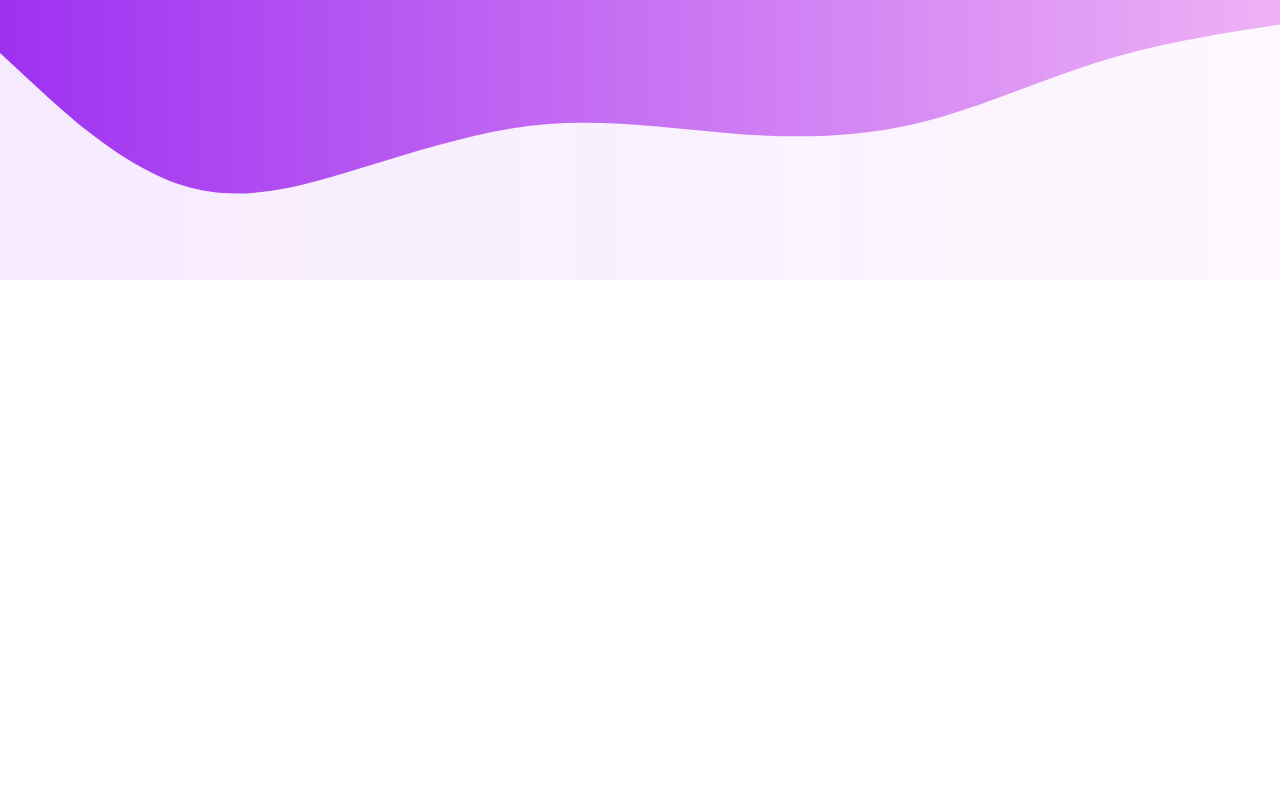
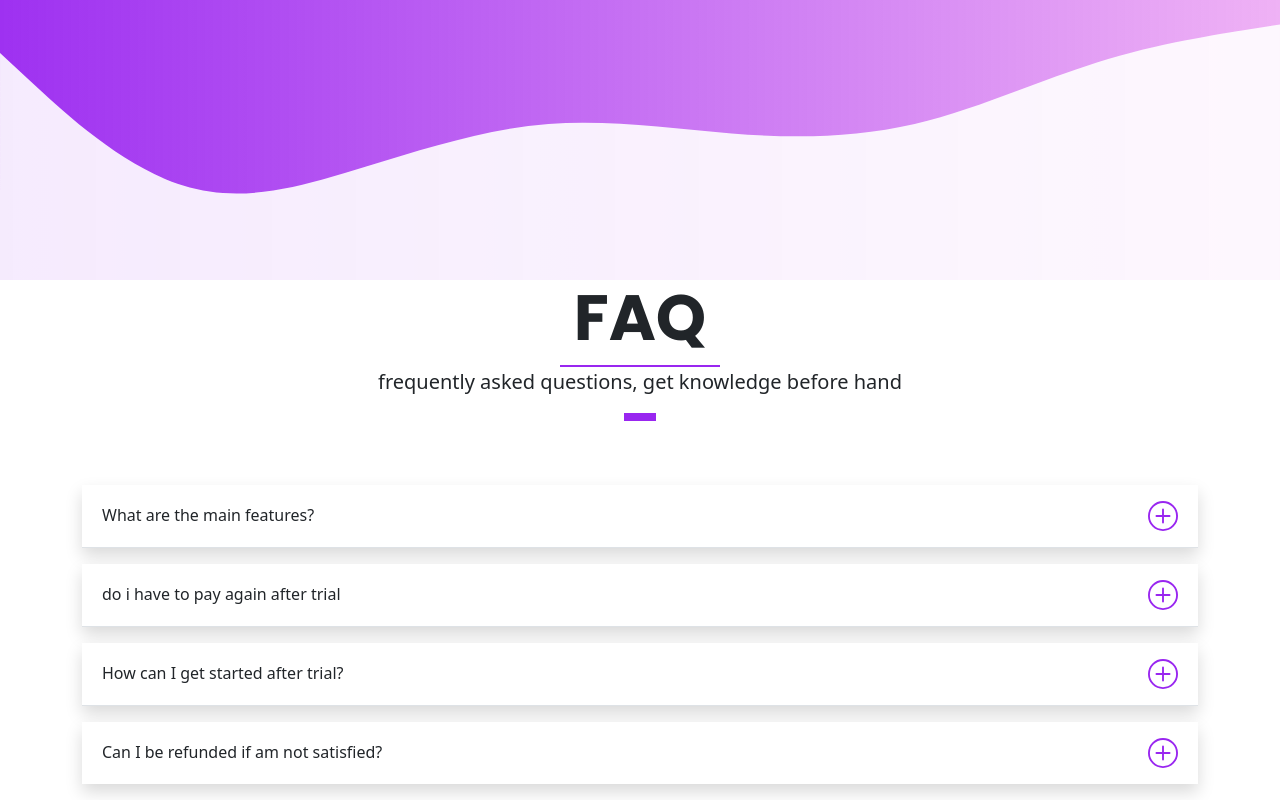
Before and after one commit to EverettVincent/profile-site-with-sass-bootstrap, a website: page index.html in a window 1280 px wide. Shown: the part 4111-4911 px from the top of the page. Before the commit the page ends 4391 px from the top, so only its background shows below. Drawn offline with Linux system fonts and the light colour scheme.

Commit message:
Finished Section 6  FAQ  with accordian

```diff
--- a/index.html
+++ b/index.html
@@ -13,9 +13,9 @@
     <link href="https://fonts.googleapis.com/css2?family=Poppins:ital,wght@0,100;0,200;0,300;0,400;0,500;0,600;0,700;0,800;0,900;1,100;1,200;1,300;1,400;1,500;1,600;1,700;1,800;1,900&display=swap" rel="stylesheet" />
   </head>
   <body>
-    <!-- *******************************************************************************  -->
-    <!--              START SECTION 1 - THE NAVBAR SECTION                                -->
-    <!-- ******************************************************************************** -->
+    <!-- ******************************************************************************* -->
+    <!--              START SECTION 1 - THE NAVBAR SECTION                               -->
+    <!-- ********************************************************************************-->
 
     <nav class="navbar navbar-expand-lg navbar-light navbar-dark menu shadow fixed-top">
       <div class="container">
@@ -60,14 +60,14 @@
       </div>
     </nav>
 
-    <!-- *******************************************************************************  -->
-    <!--              START SECTION 2 - THE INTRO  SECTION                                -->
-    <!-- ******************************************************************************** -->
+    <!-- ******************************************************************************* -->
+    <!--              START SECTION 2 - THE INTRO  SECTION                               -->
+    <!-- ********************************************************************************-->
 
     <section id="home" class="intro-section">
       <div class="container">
         <div class="row align-items-center text-white">
-          <!-- START THE CONTENT FOR THE INTRO -->
+          <!-- START THE CONTENT FOR THE INTRO-->
           <div class="col-md-6 intros text-start">
             <h1 class="display-2">
               <span class="display-2--intro">Hey, I'm Patrick</span>
@@ -82,7 +82,7 @@
             </button>
           </div>
 
-          <!-- START THE CONTENT FOR THE VIDEO -->
+          <!-- START THE CONTENT FOR THE VIDEO-->
           <div class="col-md-6 intros text-end">
             <div class="video-box">
               <img src="images/arts/intro-section-illustration.png" alt="video illustration" class="img-fluid" />
@@ -113,9 +113,9 @@
       })
     </script>
 
-    <!-- *******************************************************************************  -->
-    <!--              START SECTION 3 - THE COMPANIES                                     -->
-    <!-- ******************************************************************************** -->
+    <!-- ******************************************************************************* -->
+    <!--              START SECTION 3 - THE COMPANIES                                    -->
+    <!-- ********************************************************************************-->
 
     <section id="companies" class="companies">
       <div class="container">
@@ -125,7 +125,7 @@
         </div>
       </div>
 
-      <!-- START THE COMPANIES CONTENT -->
+      <!-- START THE COMPANIES CONTENT-->
       <div class="container">
         <div class="row">
           <div class="col-md-4 col-lg-2">
@@ -169,9 +169,9 @@
       </div>
     </section>
 
-    <!-- *******************************************************************************  -->
-    <!--              START SECTION 4 - THE SERVICES                                      -->
-    <!-- ******************************************************************************** -->
+    <!-- ******************************************************************************* -->
+    <!--              START SECTION 4 - THE SERVICES                                     -->
+    <!-- ********************************************************************************-->
 
     <section id="services" class="services">
       <di class="container">
@@ -180,7 +180,7 @@
           <div class="heading-line mb-1"></div>
         </div>
 
-      <!-- START THE DESCRIPTION CONTENT -->
+      <!-- START THE DESCRIPTION CONTENT-->
         <div class="row pt-2 pb-2 mt-0 mb-3">
           <div class="col-md-6 border-right">
             <div class="bg-white p-3">
@@ -200,9 +200,9 @@
         </div>
       </div>
 
-  <!-- START THE CONTENT FOR THE SERVICES  -->
+  <!-- START THE CONTENT FOR THE SERVICES -->
   <div class="container">
-    <!-- START THE MARKETING CONTENT  -->
+    <!-- START THE MARKETING CONTENT -->
     <div class="row">
       <div class="col-lg-6 col-md-6 col-sm-12 col-xs-12 services mt-4">
         <div class="services__content">
@@ -224,7 +224,7 @@
         </div>
       </div>
     </div>
-    <!-- START THE WEB DEVELOPMENT CONTENT  -->
+    <!-- START THE WEB DEVELOPMENT CONTENT -->
     <div class="row">
       <div class="col-lg-6 col-md-6 col-sm-12 col-xs-12 services mt-4 text-start">
         <div class="services__pic">
@@ -246,7 +246,7 @@
         </div>
       </div>
     </div>
-    <!-- START THE CLOUD HOSTING CONTENT  -->
+    <!-- START THE CLOUD HOSTING CONTENT -->
     <div class="row">
       <div class="col-lg-6 col-md-6 col-sm-12 col-xs-12 services mt-4">
         <div class="services__content">
@@ -271,9 +271,9 @@
   </div>
     </section>
 
-  <!-- *******************************************************************************  -->
-  <!--              START SECTION 5 - THE TESTIMONIALS                                  -->
-  <!-- ******************************************************************************** -->
+  <!-- ******************************************************************************* -->
+  <!--              START SECTION 5 - THE TESTIMONIALS                                 -->
+  <!-- ********************************************************************************-->
 
 <section id="testimonials" class="testimonials">
   <svg xmlns="http://www.w3.org/2000/svg" viewBox="0 0 1440 320"><path fill="#ffffff" fill-opacity="0.9" d="M0,64L34.3,96C68.6,128,137,192,206,213.3C274.3,235,343,213,411,192C480,171,549,149,617,144C685.7,139,754,149,823,154.7C891.4,160,960,160,1029,144C1097.1,128,1166,96,1234,74.7C1302.9,53,1371,43,1406,37.3L1440,32L1440,0L1405.7,0C1371.4,0,1303,0,1234,0C1165.7,0,1097,0,1029,0C960,0,891,0,823,0C754.3,0,686,0,617,0C548.6,0,480,0,411,0C342.9,0,274,0,206,0C137.1,0,69,0,34,0L0,0Z"></path></svg>
@@ -284,14 +284,14 @@
       <p class="lead pt-1">What our clients are saying</p>
     </div>
 
-  <!-- START THE CAROUSEL CONTENTS -->
+  <!-- START THE CAROUSEL CONTENTS-->
    <div class="row align-items-center">
     <div id="carouselExampleCaptions" class="carousel slide">
       <div class="carousel-inner">
 
-        <!-- CAROUSEL ITEM 1 -->
+        <!-- CAROUSEL ITEM 1-->
         <div class="carousel-item">
-          <!-- testimonials card -->
+          <!-- testimonials card-->
           <div class="testimonials__card">
               <p class="lh-lg">
                   <i class="fas fa-quote-left"></i>
@@ -306,20 +306,20 @@
                 </div>
               </p>
           </div>
-          <!-- client picture -->
+          <!-- client picture-->
            <div class="testimonials__picture">
             <img src="images/testimonials/client-1.jpg" alt="client-1 picture" class="img-fluid rounded-circle">
            </div>
-           <!-- client name and role -->
+           <!-- client name and role-->
             <div class="testimonials__name">
               <h3>Patrick Muriungi</h3>
               <p class="fw-light">CEO & Founder</p>
             </div>
         </div>
 
-        <!-- CAROUSEL ITEM 2 -->
+        <!-- CAROUSEL ITEM 2-->
         <div class="carousel-item active">
-          <!-- testimonials card -->
+          <!-- testimonials card-->
           <div class="testimonials__card">
               <p class="lh-lg">
                   <i class="fas fa-quote-left"></i>
@@ -334,20 +334,20 @@
                 </div>
               </p>
           </div>
-          <!-- client picture -->
+          <!-- client picture-->
            <div class="testimonials__picture">
             <img src="images/testimonials/client-2.jpg" alt="client-2 picture" class="img-fluid rounded-circle">
            </div>
-           <!-- client name and role -->
+           <!-- client name and role-->
             <div class="testimonials__name">
               <h3>Joy Marete</h3>
               <p class="fw-light">Finance Manager</p>
             </div>
         </div>
 
-        <!-- CAROUSEL ITEM 3 -->
+        <!-- CAROUSEL ITEM 3-->
         <div class="carousel-item">
-          <!-- testimonials card -->
+          <!-- testimonials card-->
           <div class="testimonials__card">
               <p class="lh-lg">
                   <i class="fas fa-quote-left"></i>
@@ -362,20 +362,20 @@
                 </div>
               </p>
           </div>
-          <!-- client picture -->
+          <!-- client picture-->
            <div class="testimonials__picture">
             <img src="images/testimonials/client-3.jpg" alt="client-3 picture" class="img-fluid rounded-circle">
            </div>
-           <!-- client name and role -->
+           <!-- client name and role-->
             <div class="testimonials__name">
               <h3>Claire Bella Zawadi</h3>
               <p class="fw-light">Global Bank Manager</p>
             </div>
         </div>
 
-        <!-- CAROUSEL ITEM 4 -->
+        <!-- CAROUSEL ITEM 4-->
         <div class="carousel-item">
-          <!-- testimonials card -->
+          <!-- testimonials card-->
           <div class="testimonials__card">
               <p class="lh-lg">
                   <i class="fas fa-quote-left"></i>
@@ -390,11 +390,11 @@
                 </div>
               </p>
           </div>
-          <!-- client picture -->
+          <!-- client picture-->
            <div class="testimonials__picture">
             <img src="images/testimonials/client-4.jpg" alt="client-4 picture" class="img-fluid rounded-circle">
            </div>
-           <!-- client name and role -->
+           <!-- client name and role-->
             <div class="testimonials__name">
               <h3>Uhuru Kenyata</h3>
               <p class="fw-light">Branch Finance Manager</p>
@@ -412,6 +412,84 @@
   <svg xmlns="http://www.w3.org/2000/svg" viewBox="0 0 1440 320"><path fill="#ffffff" fill-opacity="0.9" d="M0,64L34.3,96C68.6,128,137,192,206,213.3C274.3,235,343,213,411,192C480,171,549,149,617,144C685.7,139,754,149,823,154.7C891.4,160,960,160,1029,144C1097.1,128,1166,96,1234,74.7C1302.9,53,1371,43,1406,37.3L1440,32L1440,320L1405.7,320C1371.4,320,1303,320,1234,320C1165.7,320,1097,320,1029,320C960,320,891,320,823,320C754.3,320,686,320,617,320C548.6,320,480,320,411,320C342.9,320,274,320,206,320C137.1,320,69,320,34,320L0,320Z"></path></svg>
 </section>
 
+<!-- ******************************************************************************* -->
+<!--              START SECTION 6 - THE FAQ                                          -->
+<!-- ******************************************************************************* -->
+<section id="faq" class="faq">
+  <div class="container">
+    <div class="row text-center">
+     <h1 class="display-3 fw-bold text-uppercase">faq</h1>
+        <div class="heading-line">
+          <p class="lead">frequently asked questions, get knowledge before hand</p>
+        </div>
+    </div>
+    <!-- ACCORDIAN CONTENT -->
+    <div class="row mt-5">
+      <col-md-12>
+
+      <div class="accordion accordion-flush" id="accordionFlushExample">
+
+        <!-- ACCORDIAN ITEM 1 -->
+        <div class="accordion-item shadow mb-3">
+          <h2 class="accordion-header">
+            <button class="accordion-button collapsed" type="button" data-bs-toggle="collapse" data-bs-target="#flush-collapseOne" aria-expanded="false" aria-controls="flush-collapseOne">
+              What are the main features?
+            </button>
+          </h2>
+          <div id="flush-collapseOne" class="accordion-collapse collapse" data-bs-parent="#accordionFlushExample">
+            <div class="accordion-body">Placeholder content for this accordion, which is intended to demonstrate the <code>.accordion-flush</code> class. This is the first item’s accordion body.</div>
+          </div>
+        </div>
+
+        <!-- ACCORDIAN ITEM 2 -->
+        <div class="accordion-item shadow mb-3">
+          <h2 class="accordion-header">
+            <button class="accordion-button collapsed" type="button" data-bs-toggle="collapse" data-bs-target="#flush-collapseTwo" aria-expanded="false" aria-controls="flush-collapseTwo">
+              do i have to pay again after trial
+            </button>
+          </h2>
+          <div id="flush-collapseTwo" class="accordion-collapse collapse" data-bs-parent="#accordionFlushExample">
+            <div class="accordion-body">Placeholder content for this accordion, which is intended to demonstrate the <code>.accordion-flush</code> class. This is the second item’s accordion body. Let’s imagine this being filled with some actual content.</div>
+          </div>
+        </div>
+
+        <!-- ACCORDIAN ITEM 3 -->
+        <div class="accordion-item shadow mb-3">
+          <h2 class="accordion-header">
+            <button class="accordion-button collapsed" type="button" data-bs-toggle="collapse" data-bs-target="#flush-collapseThree" aria-expanded="false" aria-controls="flush-collapseThree">
+              How can I get started after trial?
+            </button>
+          </h2>
+          <div id="flush-collapseThree" class="accordion-collapse collapse" data-bs-parent="#accordionFlushExample">
+            <div class="accordion-body">Placeholder content for this accordion, which is intended to demonstrate the <code>.accordion-flush</code> class. This is the third item’s accordion body. Nothing more exciting happening here in terms of content, but just filling up the space to make it look, at least at first glance, a bit more representative of how this would look in a real-world application.</div>
+          </div>
+        </div>
+
+        <!-- ACCORDIAN ITEM 4 -->
+        <div class="accordion-item shadow mb-3">
+          <h2 class="accordion-header">
+            <button class="accordion-button collapsed" type="button" data-bs-toggle="collapse" data-bs-target="#flush-collapseFour" aria-expanded="false" aria-controls="flush-collapseFour">
+              Can I be refunded if am not satisfied?
+            </button>
+          </h2>
+          <div id="flush-collapseFour" class="accordion-collapse collapse" data-bs-parent="#accordionFlushExample">
+            <div class="accordion-body">Placeholder content for this accordion, which is intended to demonstrate the <code>.accordion-flush</code> class. This is the third item’s accordion body. Nothing more exciting happening here in terms of content, but just filling up the space to make it look, at least at first glance, a bit more representative of how this would look in a real-world application.</div>
+          </div>
+        </div>
+
+      </div>
+
+      </col-md-12>
+    </div>
+
+
+  </div>
+</section>
+
+
+
+
+
     <script src="/assets/js/bootstrap.bundle.js"></script>
   </body>
 </html>
```
Also changed, not shown: scss/_custom.scss (+2 -2 lines).
